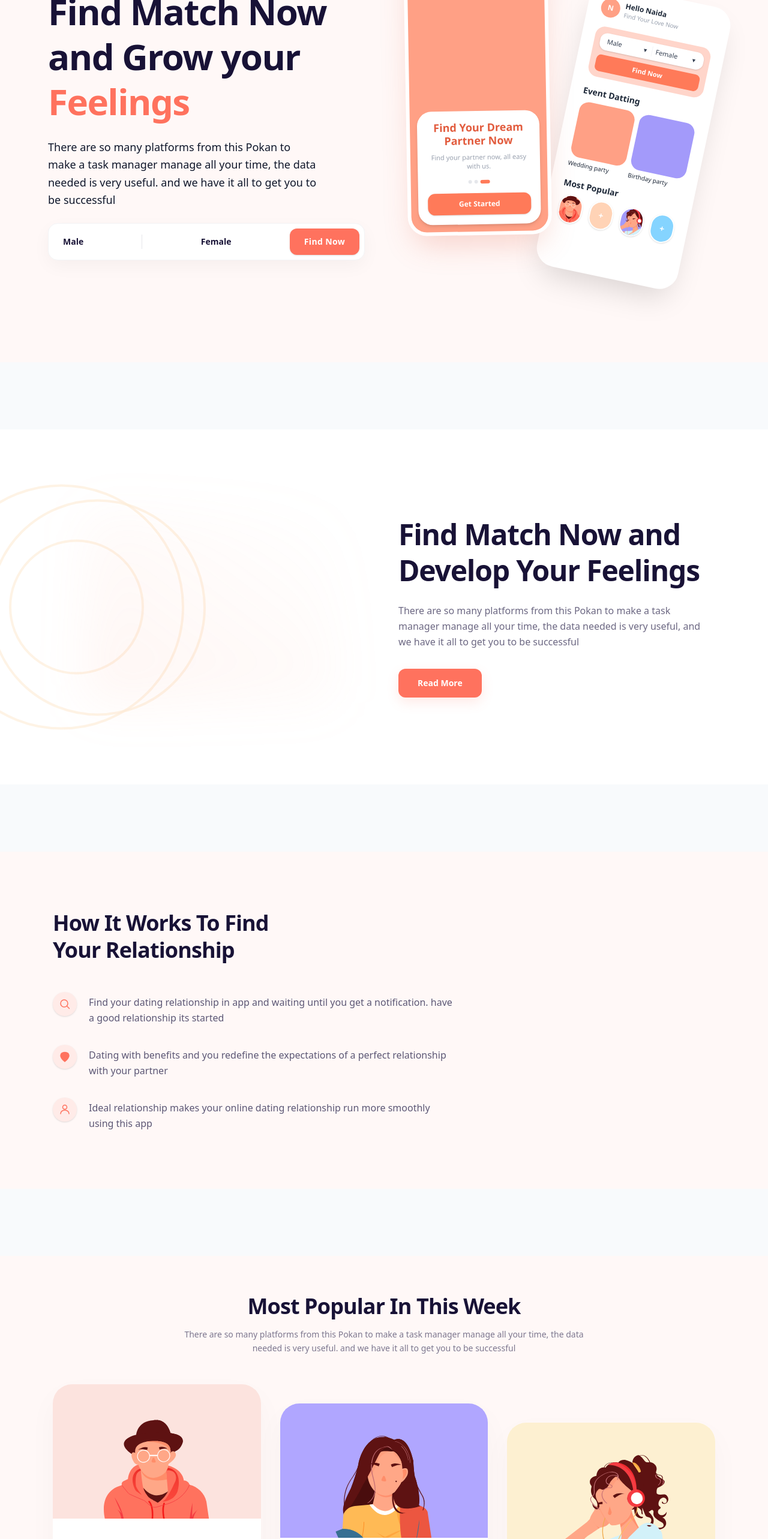
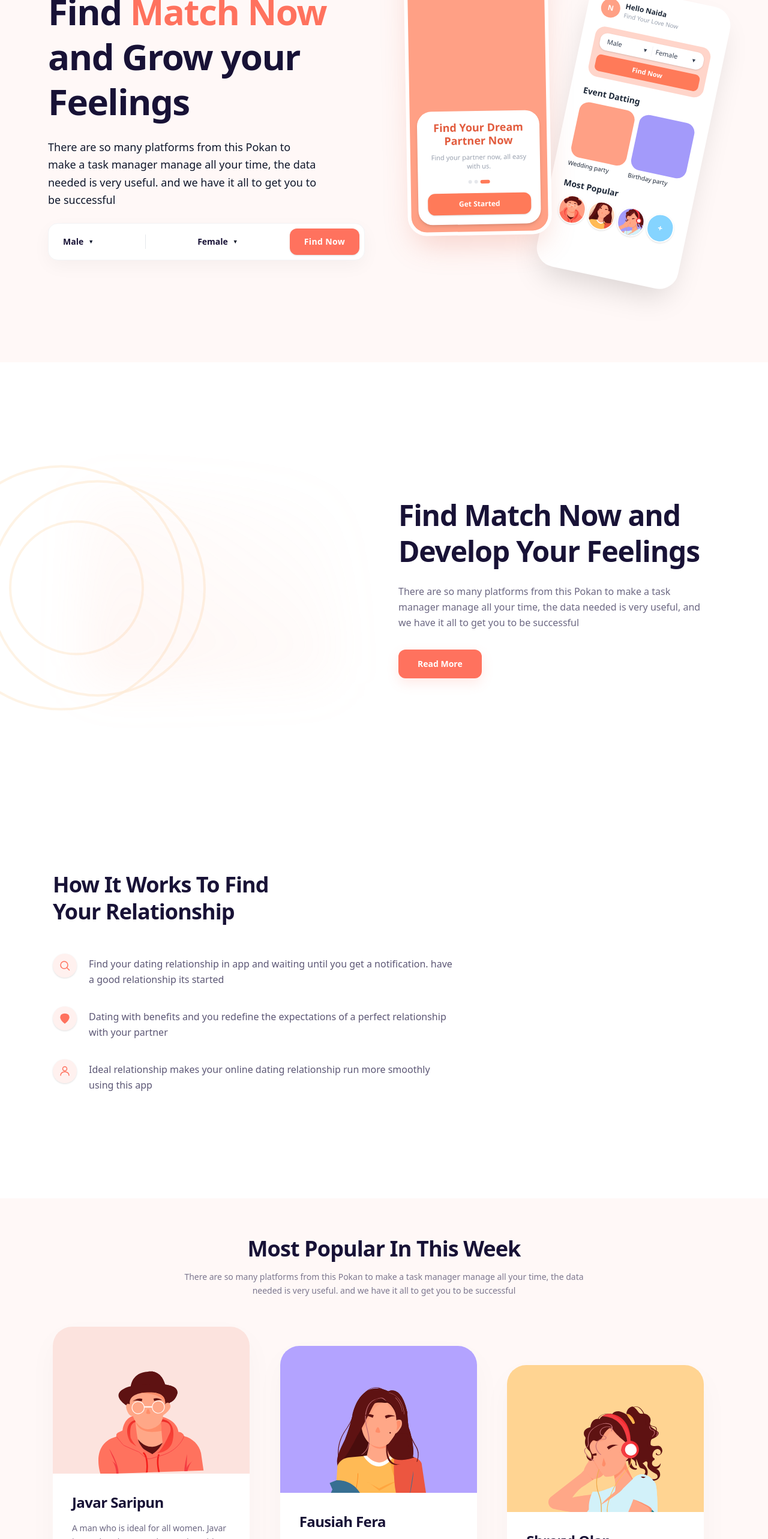
Before and after one commit to Cem-dev1/Bucheen, a Next.js app: page / in a window 1280 px wide. Shown: the part 220-2786 px from the top of the page at 60% size. Built offline with nearby package versions, Linux system fonts and the light colour scheme.

Commit message:
Avatar ve tasarım güncellemeleri

```diff
--- a/app/globals.css
+++ b/app/globals.css
@@ -1,7 +1,8 @@
-
 @import "tailwindcss";
 
 @theme {
+  --font-sans: 'Poppins', ui-sans-serif, system-ui, sans-serif;
+
   --color-brand: #FF725E;
   --color-brand-dark: #E65F4C;
   --color-dark-purple: #181236;
@@ -10,10 +11,14 @@
   --color-bg-footer: #FFF2F0;
 }
 
-body {
-  background-color: #FFFFFF;
-  color: #181236;
-  font-family: system-ui, -apple-system, sans-serif;
+@layer base {
+  @import url('https://fonts.googleapis.com/css2?family=Poppins:wght@300;400;500;600;700;900&display=swap');
+
+  body {
+    background-color: #FFFFFF;
+    color: #181236;
+    font-family: var(--font-sans);
+  }
 }
 
 .no-scrollbar::-webkit-scrollbar {
--- a/app/page.tsx
+++ b/app/page.tsx
@@ -9,9 +9,9 @@ import Footer from '@/components/sections/Footer';
 
 export default function Home() {
   return (
-    <div className="bg-slate-50 font-sans text-slate-900 min-h-screen antialiased">
+    <div className="bg-white font-sans text-slate-900 min-h-screen antialiased">
       <Header />
-      <main className="space-y-20 md:space-y-28 pb-20">
+      <main className="space-y-20 md:space-y-20 pb-20">
         <Hero />
         <FeatureOne />
         <FeatureTwo />
--- a/components/sections/FeatureTwo.tsx
+++ b/components/sections/FeatureTwo.tsx
@@ -31,7 +31,7 @@ const steps = [
 
 export default function FeatureTwo() {
   return (
-    <section className="bg-bg-warm py-16 md:py-24">
+    <section className="bg-white py-16 md:py-24">
       <div className="container mx-auto px-6 max-w-6xl">
 
         <div className="mb-12">
--- a/components/sections/Header.tsx
+++ b/components/sections/Header.tsx
@@ -11,8 +11,8 @@ export default function Header() {
     <header className="fixed top-0 left-0 right-0 bg-white/80 backdrop-blur-md border-b border-gray-100 z-50">
       <div className="container mx-auto px-6 h-20 max-w-6xl flex items-center justify-between">
 
-        <Link href="/" className="text-2xl font-black text-dark-purple tracking-tight">
-          Bucheen<span className="text-brand">.</span>
+        <Link href="/" className="text-2xl font-black text-dark-blue tracking-tight">
+          Bu<span className="text-brand">cheen.</span>
         </Link>
 
         <nav className="hidden md:flex items-center gap-8 text-sm font-semibold text-text-body/80">
--- a/components/sections/Hero.tsx
+++ b/components/sections/Hero.tsx
@@ -3,6 +3,7 @@
 import { Button } from '../common/Button';
 import { JavarAvatar } from '../graphics/JavarAvatar';
 import ShareylAvatar from '../graphics/ShareylAvatar';
+import FausiahAvatar from '../graphics/FausiahAvatar';
 
 export default function Hero() {
   return (
@@ -77,32 +78,25 @@ export default function Hero() {
                 </div>
               </div>
 
-          {/* Most Popular */}
               <div>
                 <h4 className="text-gray-800 font-bold text-xs sm:text-sm mb-2">Most Popular</h4>
-                {/* Boşlukları artırmak için gap-3, üst üste binmeyi kaldırdık */}
-                <div className="flex gap-3">
-
-                  {/* 1. Javar Avatar */}
+                <div className="flex gap-1">
                   <div className="w-18 h-12 sm:w-18 sm:h-12 rounded-full border-2 border-white bg-[#FFA085] flex items-center justify-center overflow-hidden shadow-sm">
                     <div className="scale-[0.25] sm:scale-[0.3]">
                       <JavarAvatar />
                     </div>
                   </div>
-
-                  {/* 2. Orta Avatar */}
-                  <div className="w-18 h-12 sm:w-18 sm:h-12 rounded-full border-2 border-white bg-[#FFD3B6] flex items-center justify-center shadow-sm">
-                    <span className="text-sm font-bold text-white">+</span>
+                 <div className="w-18 h-12 sm:w-18 sm:h-12 rounded-full border-2 border-white bg-[#FFD3B6] flex items-center justify-center overflow-hidden shadow-sm">
+                    <div className="scale-[0.25] sm:scale-[0.3]">
+                      <FausiahAvatar />
+                    </div>
                   </div>
 
-                  {/* 3. Shareyl Avatar */}
                   <div className="w-18 h-12 sm:w-18 sm:h-12 rounded-full border-2 border-white bg-[#A39AFA] flex items-center justify-center overflow-hidden shadow-sm">
                     <div className="scale-[0.25] sm:scale-[0.3]">
                       <ShareylAvatar />
                     </div>
                   </div>
-
-                  {/* 4. Ekstra Avatar */}
                   <div className="w-18 h-12 sm:w-18 sm:h-12 rounded-full border-2 border-white bg-[#85D4FF] flex items-center justify-center shadow-sm">
                     <span className="text-sm font-bold text-white">+</span>
                   </div>
@@ -116,7 +110,7 @@ export default function Hero() {
 
         <div className="order-2 md:order-1 space-y-6 flex flex-col items-start z-10">
           <h1 className="text-4xl md:text-5xl lg:text-6xl font-black text-dark-purple leading-tight tracking-tight">
-            Find Match Now<br /> and Grow your <span className="text-brand">Feelings</span>
+            Find <span className="text-brand">Match Now</span><br /> and Grow your Feelings
           </h1>
           <p className="text-text-body text-base md:text-lg max-w-md leading-relaxed">
             There are so many platforms from this Pokan to make a task manager manage all your time, the data needed is very useful. and we have it all to get you to be successful
@@ -126,12 +120,14 @@ export default function Hero() {
 
             <div className="flex items-center gap-2 cursor-pointer group">
               <span className="text-dark-purple font-black text-xs sm:text-sm">Male</span>
+              <span className="text-[8px] sm:text-[9px]">▼</span>
             </div>
 
             <div className="h-6 w-[1px] bg-gray-200" />
 
             <div className="flex items-center gap-2 cursor-pointer group">
               <span className="text-dark-purple font-black text-xs sm:text-sm">Female</span>
+              <span className="text-[8px] sm:text-[9px]">▼</span>
             </div>
 
             <div className="flex-shrink-0">
--- a/components/sections/PopularThisWeek.tsx
+++ b/components/sections/PopularThisWeek.tsx
@@ -17,14 +17,14 @@ const users = [
     id: 'fausiah',
     name: 'Fausiah Fera',
     text: 'Fera is a student from one of the famous universities in Tokyo and she is a very famous and very beautiful woman.',
-    bgTop: 'bg-[#B0A6FF]',
+    bgTop: 'bg-[#B3A3FF]',
     transform: 'md:translate-y-8'
   },
   {
     id: 'shrerly',
     name: 'Shreryl Olap',
     text: 'Olap is a very sweet woman with curly and blonde hair which makes her very beautiful and sweet. He works in the field of music, which is famous in Indonesia.',
-    bgTop: 'bg-[#FDF0D1]',
+    bgTop: 'bg-[#FFD492]',
     transform: 'md:translate-y-16'
   }
 ];
@@ -62,37 +62,21 @@ export default function PopularThisWeek() {
  {users.map((user) => (
             <div
               key={user.id}
-              className={`min-w-[85vw] sm:min-w-[450px] md:min-w-0 snap-center bg-white rounded-[32px] overflow-hidden shadow-[0_20px_50px_rgba(24,18,54,0.03)] transition-all duration-300 hover:shadow-[0_30px_60px_rgba(24,18,54,0.07)] flex flex-col min-h-[420px] ${user.transform}`}
+              className={`w-[328px] aspect-[3/5] snap-center bg-white rounded-[32px] overflow-hidden shadow-[0_20px_50px_rgba(24,18,54,0.03)] transition-all duration-300 hover:shadow-[0_30px_60px_rgba(24,18,54,0.07)] flex flex-col ${user.transform}`}
             >
-              <div className={`h-56 ${user.bgTop} flex items-end justify-center relative overflow-hidden pt-6`}>
-                {user.id === 'javar' && (
-                  <div className="transform translate-y-1.5">
-                    <JavarAvatar />
-                  </div>
-                )}
-
-                {user.id === 'fausiah' && (
-                  <div className="transform translate-y-1.5">
-                    <FausiahAvatar />
-                  </div>
-                )}
-
-                {user.id === 'shrerly' && (
-                  <div className="transform translate-y-1.5">
-                    <ShareylAvatar />
-                  </div>
-                )}
+              <div className={`h-[45%] ${user.bgTop} flex items-end justify-center relative overflow-hidden pt-6`}>
+                {user.id === 'javar' && <JavarAvatar />}
+                {user.id === 'fausiah' && <FausiahAvatar />}
+                {user.id === 'shrerly' && <ShareylAvatar />}
               </div>
 
-              <div className="p-8 flex-1 flex flex-col justify-between space-y-6">
-                <div className="space-y-3">
+              <div className="p-8 h-[50%] flex flex-col justify-start space-y-4">
                 <h3 className="text-2xl font-black text-dark-purple tracking-tight">
                   {user.name}
                 </h3>
-                  <p className="text-text-muted text-[13px] md:text-sm leading-relaxed font-medium opacity-90">
+                <p className="text-text-muted text-sm leading-relaxed font-medium opacity-90 line-clamp-4">
                   {user.text}
                 </p>
-                </div>
               </div>
             </div>
           ))}
--- a/components/sections/Testimonials.tsx
+++ b/components/sections/Testimonials.tsx
@@ -58,8 +58,8 @@ export default function Testimonials() {
             >
               <div className="space-y-4">
                 <div className="flex items-center gap-3">
-                  <div className="w-10 h-10 bg-gray-50 border border-gray-100 rounded-full flex items-center justify-center text-sm shadow-sm">
-                    👤
+                  <div className="w-10 h-10 bg-gray-100 border border-gray-100 rounded-full flex items-center justify-center text-sm shadow-sm">
+
                   </div>
                   <div>
                     <h4 className="text-sm font-bold text-dark-purple">{rev.name}</h4>
@@ -70,8 +70,16 @@ export default function Testimonials() {
                   “{rev.text}”
                 </p>
               </div>
-              <div className="text-amber-400 text-xs tracking-wider pt-2 text-left">
-                ⭐⭐⭐⭐⭐
+            <div className="flex gap-0.4 pt-2">
+                {[...Array(5)].map((_, i) => (
+                  <svg
+                    key={i}
+                    className="w-5 h-5 text-[#FDC350] fill-current"
+                    viewBox="0 0 24 24"
+                  >
+                    <path d="M12 17.27L18.18 21l-1.64-7.03L22 9.24l-7.19-.61L12 2 9.19 8.63 2 9.24l5.46 4.73L5.82 21z" />
+                  </svg>
+                ))}
               </div>
             </div>
           ))}
```
Lines whose indentation alone changed are shown as unchanged.
